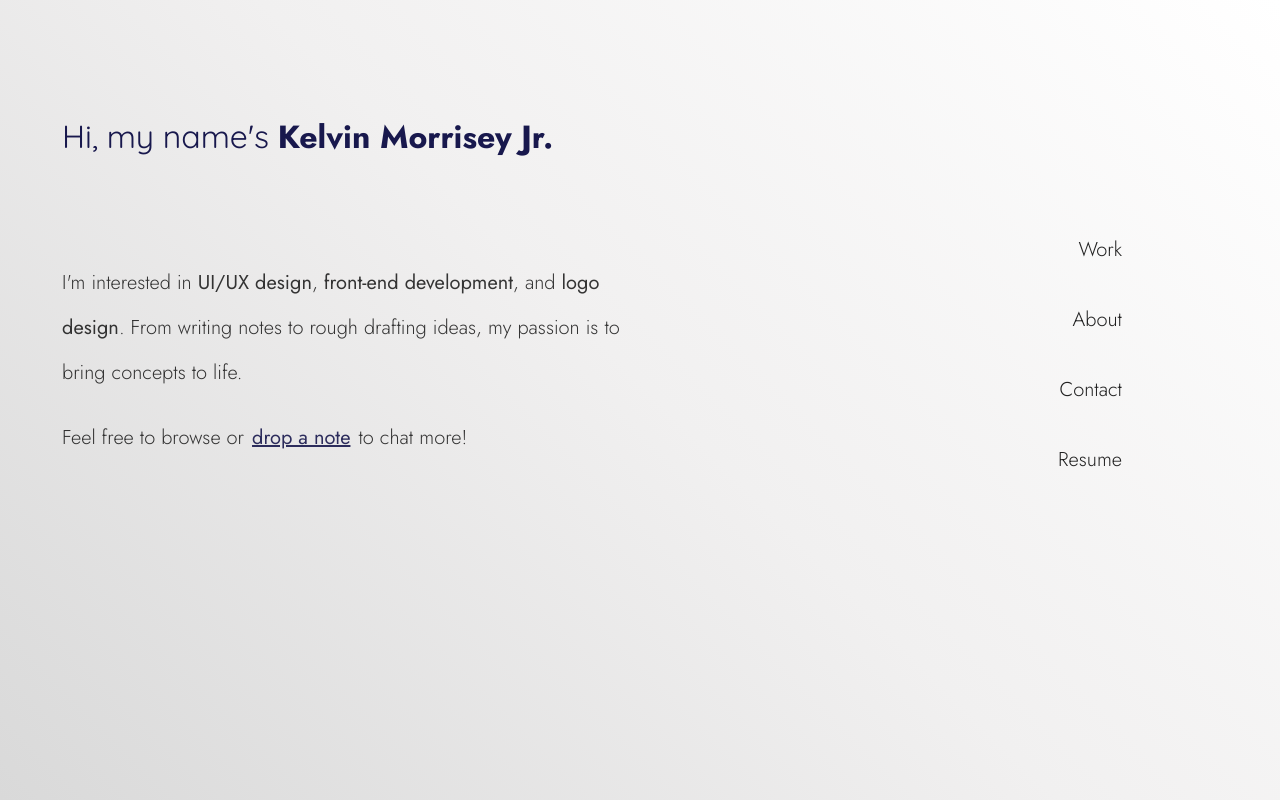
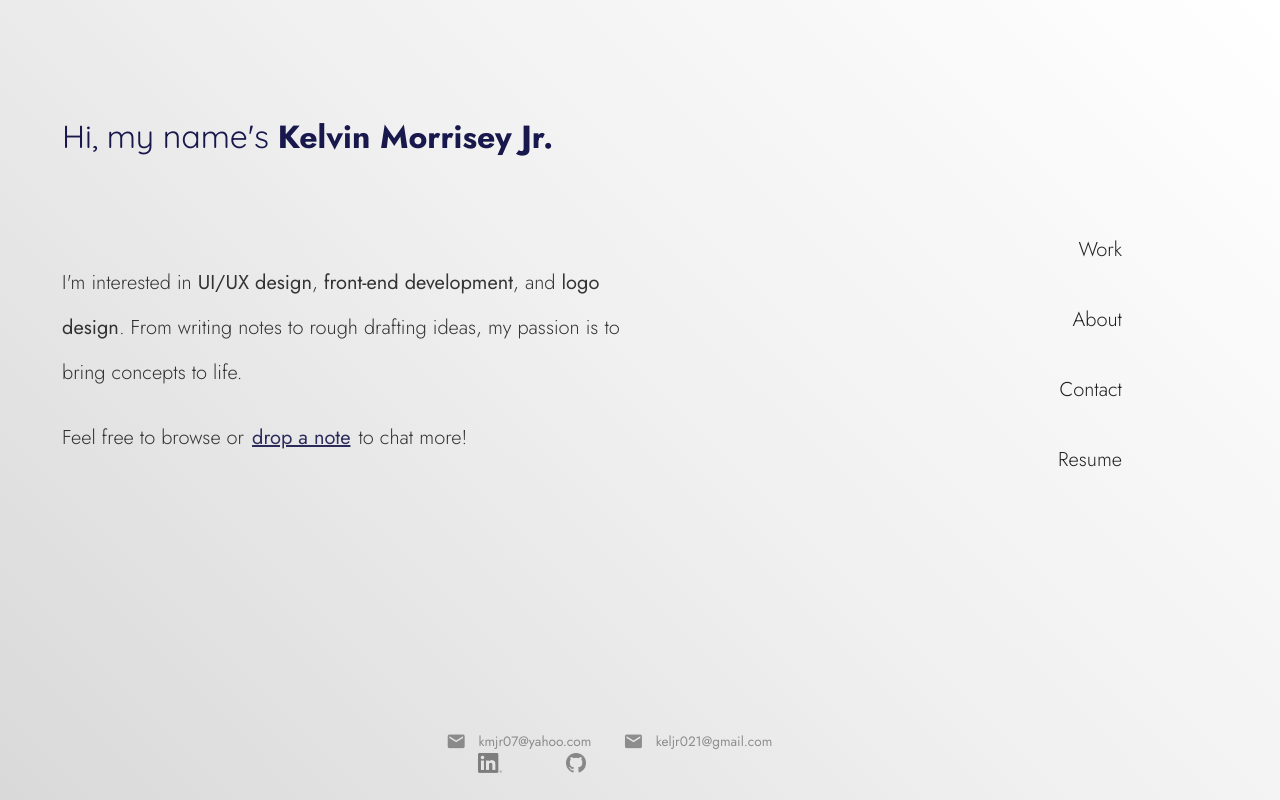
Before and after one commit to keljr021/portfolio-2023, a Vue app: page /about in a window 1280 px wide. Built offline with nearby package versions, Linux system fonts and the light colour scheme.

Commit message:
Added Footer for email and social icons

```diff
--- a/src/components/Cta.vue
+++ b/src/components/Cta.vue
@@ -1,7 +1,7 @@
 <script>
 import CtaText from './partials/CtaText.vue'
 import CtaMenu from './partials/CtaMenu.vue'
-import CtaSocials from './partials/CtaSocials.vue'
+import Footer from './partials/Footer.vue'
 
 export default {
     name: 'cta',
@@ -23,7 +23,7 @@ export default {
     components: {
         CtaText,
         CtaMenu,
-        CtaSocials
+        Footer
     }
 }
 </script>
@@ -43,8 +43,9 @@ export default {
                 <CtaMenu />
             </v-col>
         </v-row>
+
+        <Footer :fixed="true" />
     </v-container>
-
 </template>
 
 <style scoped lang="scss">
--- a/src/components/partials/CtaSocials.vue
+++ /dev/null
@@ -1,43 +0,0 @@
-<script>
-export default {
-    name: 'ctaSocials',
-    props: {
-        socialArray: Array
-    }
-}
-</script>
-
-<template>
-    <div class="cta-socials">
-        <span class="cta-socials-item" v-for="item in socialArray">
-            <v-tooltip location="top" :text="item.alt">
-                <template v-slot:activator="{ props }">
-                    <v-icon v-if="item.type === 'icon'" :icon="item.src" variant="text" @click="window.open(item.link, '_blank');" v-bind="props" />
-                    <a v-else :href="item.link" target="_blank" v-bind="props"><img :src="item.src" :alt="item.alt" /></a>
-                </template>
-                <span>{{ item.alt }}</span>
-            </v-tooltip>
-        </span>
-    </div>
-</template>
-
-<style lang="scss" scoped>
-.cta-socials {
-    padding-right: 85px;
-}
-
-.cta-socials-item {
-    font-size: 16px;
-    opacity: 0.8;
-    padding: 0 25px;
-    cursor: pointer;
-
-    &:hover {
-        opacity: 1;
-    }
-
-    img {
-        height: 16px;
-    }
-}
-</style>
--- /dev/null
+++ b/src/components/partials/Footer.vue
@@ -0,0 +1,65 @@
+<script>
+export default {
+    name: 'Footer',
+    props: {
+      fixed: {
+        type: Boolean,
+        default: false
+      }
+    },
+    methods: {
+      openWindow(input) {
+        window.open(input, '_blank');
+      }
+    }
+}
+</script>
+
+<template>
+    <v-row :class="{ 'footer': true, 'fixed': fixed }">
+      <v-col>
+        <div>
+          <div class="footer-link float-left" @click="openWindow('mailto:kmjr07@yahoo.com')" title="Email kmjr07@yahoo.com">
+              <v-icon class="mr-2" icon="mdi-email" variant="text"  />
+              kmjr07@yahoo.com
+          </div>
+          <div class="footer-link float-left mx-8" @click="openWindow('mailto:keljr021@gmail.com')" title="Email keljr021@gmail.com">
+              <v-icon class="mr-2" icon="mdi-email" variant="text"  />
+              keljr021@gmail.com
+          </div>
+          <div class="footer-link float-left mx-8" @click="openWindow('https://www.linkedin.com/in/kelvin-morrisey-jr-514360a7/')" title="View LinkedIn Profile">
+            <img class="footer-icon" src="../../assets/LI-black.png" alt="LinkedIn link" />
+          </div>
+          <div class="footer-link float-left mx-8" @click="openWindow('https://github.com/keljr021')" title="View GitHub Profile">
+            <img class="footer-icon" src="../../assets/github-black.png" alt="GitHub link" />
+          </div>
+        </div>
+      </v-col>
+    </v-row>
+</template>
+
+<style scoped lang="scss">
+.footer {
+  margin: 0 30%;
+  font-size: 85%;
+
+  &.fixed {
+    position: absolute;
+    bottom: 10px;
+  }
+
+  .footer-link {
+    opacity: 0.45;
+    cursor: pointer;
+    transition: opacity 0.3s ease-in-out;
+
+    &:hover {
+      opacity: 1;
+      text-decoration: underline;
+    }
+  }
+  .footer-icon {
+    height: 20px;
+  }
+}
+</style>
--- a/src/pages/About.vue
+++ b/src/pages/About.vue
@@ -1,6 +1,10 @@
 <script>
-  export default {
-    name: 'About'
+import Footer from './../components/partials/Footer.vue';
+export default {
+    name: 'About',
+    components: {
+        Footer
+    }
 }
 </script>
 
@@ -24,6 +28,8 @@
                 <img alt="about photo" class="elevation-8" src="../assets/about-alt.jpg" />
             </v-col>
         </v-row>
+
+        <Footer :fixed="true" />
     </v-container>
 </template>
 
--- a/src/pages/Contact.vue
+++ b/src/pages/Contact.vue
@@ -28,11 +28,11 @@ export default {
         <v-row class="contact">
             <v-col cols="11" md="2" lg="2">
                 <div class="contact-links">
-                    <div @click="openWindow('mailto:kmjr07@yahoo.com')">
+                    <div @click="openWindow('mailto:kmjr07@yahoo.com')" title="Email kmjr07@yahoo.com">
                         <v-icon class="mr-2" icon="mdi-email" variant="text"  />
                         kmjr07@yahoo.com
                     </div>
-                    <div @click="openWindow('mailto:keljr021@gmail.com')">
+                    <div @click="openWindow('mailto:keljr021@gmail.com')" title="Email keljr021@gmail.com">
                         <v-icon class="mr-2" icon="mdi-email" variant="text"  />
                         keljr021@gmail.com
                     </div>
@@ -42,8 +42,8 @@ export default {
                     </div>
                 </div>
                 <div class="contact-icons pt-3">
-                    <a class="mr-3" href="www.google.com" target="_blank"><img class="content-item-img" src="../assets/LI-black.png" alt="LinkedIn link" /></a>
-                    <a class="mr-3" href="www.google.com" target="_blank"><img class="content-item-img" src="../assets/github-black.png" alt="GitHub link" /></a>
+                    <a class="mr-3" href="https://www.linkedin.com/in/kelvin-morrisey-jr-514360a7/" target="_blank"><img class="content-item-img" src="../assets/LI-black.png" alt="LinkedIn link" title="View LinkedIn Profile"/></a>
+                    <a class="mr-3" href="https://github.com/keljr021" target="_blank"><img class="content-item-img" src="../assets/github-black.png" alt="GitHub link" title="View GitHub Profile" /></a>
                 </div>
             </v-col>
             <v-col cols="11" md="9" lg="9">
--- a/src/pages/View.vue
+++ b/src/pages/View.vue
@@ -8,6 +8,8 @@
   import S4s from './viewItem/S4s.vue';
   import React from './viewItem/React.vue';
   import Vue from './viewItem/Vue.vue';
+  import Footer from '../components/partials/Footer.vue'
+
   export default {
     name: 'View',
     data() {
@@ -76,7 +78,8 @@
       Ss,
       S4s,
       React,
-      Vue
+      Vue,
+      Footer
     }
 }
 </script>
@@ -120,6 +123,7 @@
       </v-col>
     </v-row>
 
+    <Footer />
   </v-container>
 </template>
 
--- a/src/pages/Work.vue
+++ b/src/pages/Work.vue
@@ -1,6 +1,7 @@
 <script>
   import WorkTabs from '@/components/partials/WorkTabs.vue';
   import WorkList from '@/components/partials/WorkList.vue';
+  import Footer from '@/components/partials/Footer.vue'
 
   export default {
     name: 'Work',
@@ -20,7 +21,8 @@
     },
     components: {
       WorkTabs,
-      WorkList
+      WorkList,
+      Footer
     }
 }
 </script>
@@ -42,6 +44,8 @@
         </div>
       </v-col>
     </v-row>
+
+    <Footer />
   </v-container>
 </template>
 
@@ -66,6 +70,6 @@
 }
 
 .scroll {
-  max-height: calc(85vh - 74px);
+  max-height: calc(80vh - 77px);
 }
 </style>
--- a/src/pages/viewItem/Lemon.vue
+++ b/src/pages/viewItem/Lemon.vue
@@ -121,7 +121,7 @@
 
 
 
-    <view-solution :color="secondaryColor" :wireframeUrl="wireframeUrl">
+    <view-solution :color="secondaryColor">
       <template #wireframes>
         <v-row justify="center" class="py-8">
           <v-col cols="11" class="my-auto">
--- a/src/pages/viewItem/Reys.vue
+++ b/src/pages/viewItem/Reys.vue
@@ -57,7 +57,7 @@
     :prototypeUrl="prototypeUrl"
     :caseStudyUrl="caseStudyUrl"
     :imageSrc="imgSrc('work/reys-mobile.png')"
-    isMobileImg="true"
+    :isMobileImg="true"
   >
     <template #role>
       UX Designer, Logo Designer
@@ -107,7 +107,7 @@
 
 
 
-    <view-solution :color="secondaryColor" :wireframeUrl="wireframeUrl">
+    <view-solution :color="secondaryColor">
       <template #wireframes>
         <v-row justify="center" class="py-8">
           <v-col cols="11" class="my-auto">
```
